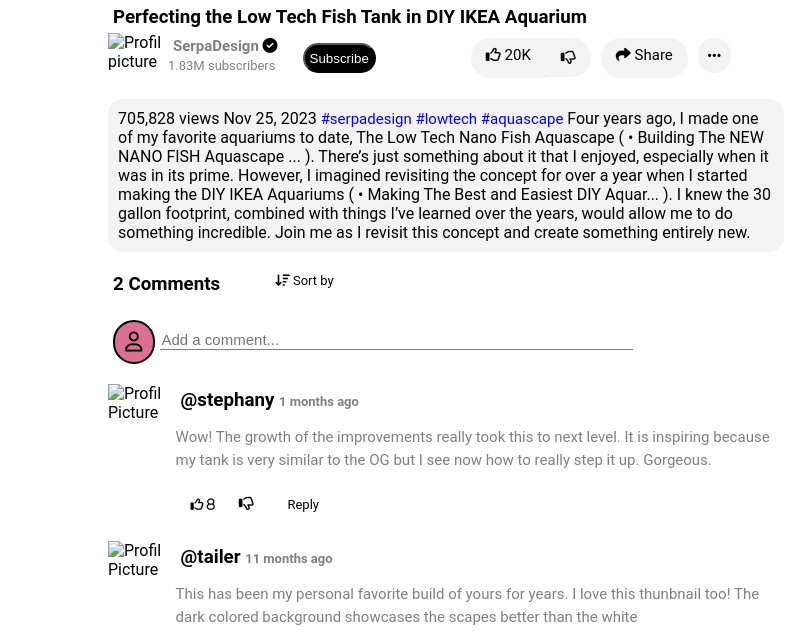
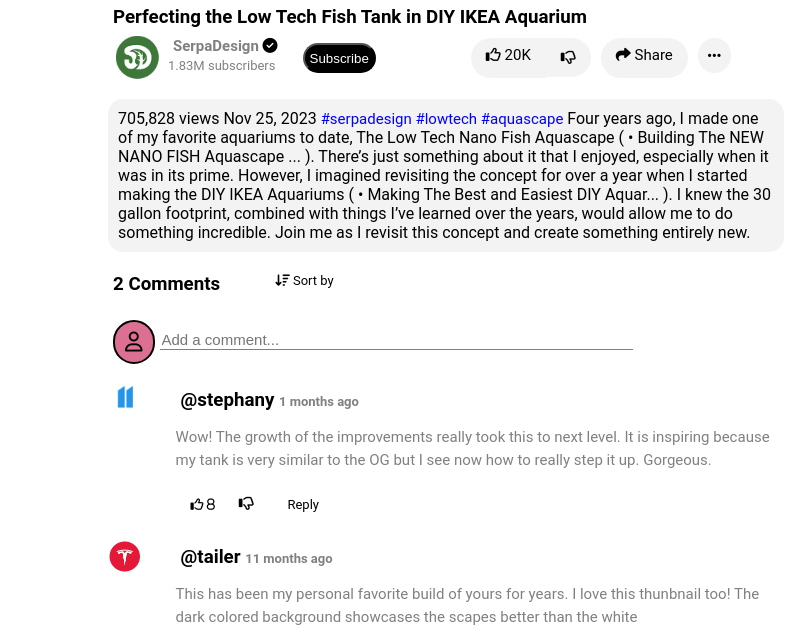
Before and after one commit to BleronaAl/YouTube-Detyra-4, a plain HTML site: page openlink.html in a window 1280 px wide. Shown: the part 431-1066 px from the top of the page, 0-785 px from the left. Drawn offline with Linux system fonts and the light colour scheme; grey boxes are pictures that could not be loaded.

Commit message:
Update openlink.html
Corrected path errors

```diff
--- a/openlink.html
+++ b/openlink.html
@@ -53,7 +53,7 @@
                     <iframe width="640" height="360" src="https://www.youtube.com/embed/4y9vcjJmCi4" title="Perfecting the Low Tech Fish Tank in DIY IKEA Aquarium" frameborder="0" allow="accelerometer; autoplay; clipboard-write; encrypted-media; gyroscope; picture-in-picture; web-share" referrerpolicy="strict-origin-when-cross-origin" allowfullscreen></iframe>
                     <h3>Perfecting the Low Tech Fish Tank in DIY IKEA Aquarium</h3>
                     <div class="videoDes">
-                        <img src="./assets/profil-picture-8.PNG" alt="Profil picture" width="60px" height="50px">
+                        <img src="./assets/images/profil-picture-8.PNG" alt="Profil picture" width="60px" height="50px">
                         <span>
                             <h3>SerpaDesign <i class="fa-solid fa-circle-check"></i></h3>
                             <p>1.83M subscribers</p>
@@ -79,7 +79,7 @@
                     </div>
                     <div class="comments">
                         <div class="profilPicture-com">
-                            <img src="./assets/profil-picture-5.PNG" alt="Profil Picture" width="35px">
+                            <img src="./assets/images/profil-picture-5.PNG" alt="Profil Picture" width="35px">
                         </div>
                         <div class="description-com">
                             <h3>@stephany <small>1 months ago</small></h3>
@@ -93,7 +93,7 @@
                     </div>
                     <div class="comments">
                         <div class="profilPicture-com">
-                            <img src="./assets/profil-picture-7.PNG" alt="Profil Picture" width="35px">
+                            <img src="./assets/images/profil-picture-7.PNG" alt="Profil Picture" width="35px">
                         </div>
                         <div class="description-com">
                             <h3>@tailer <small>11 months ago</small></h3>
```
